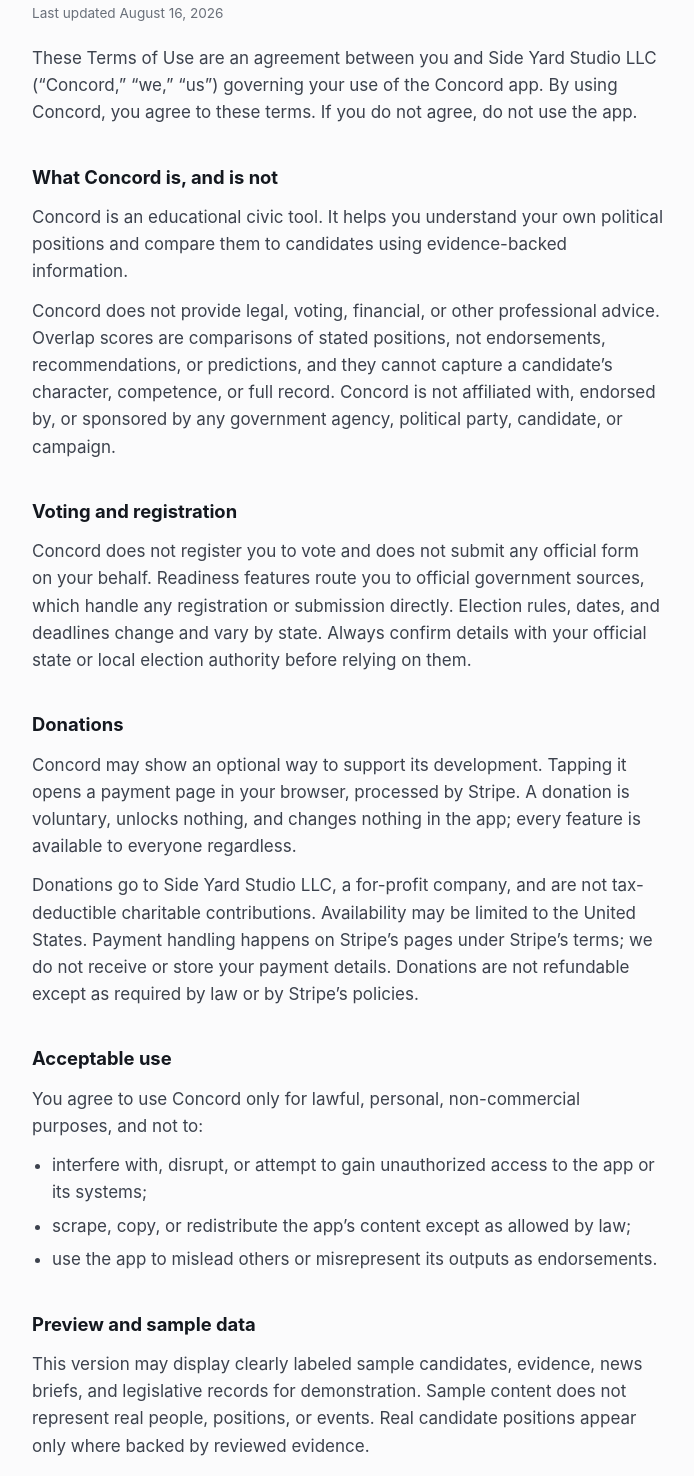
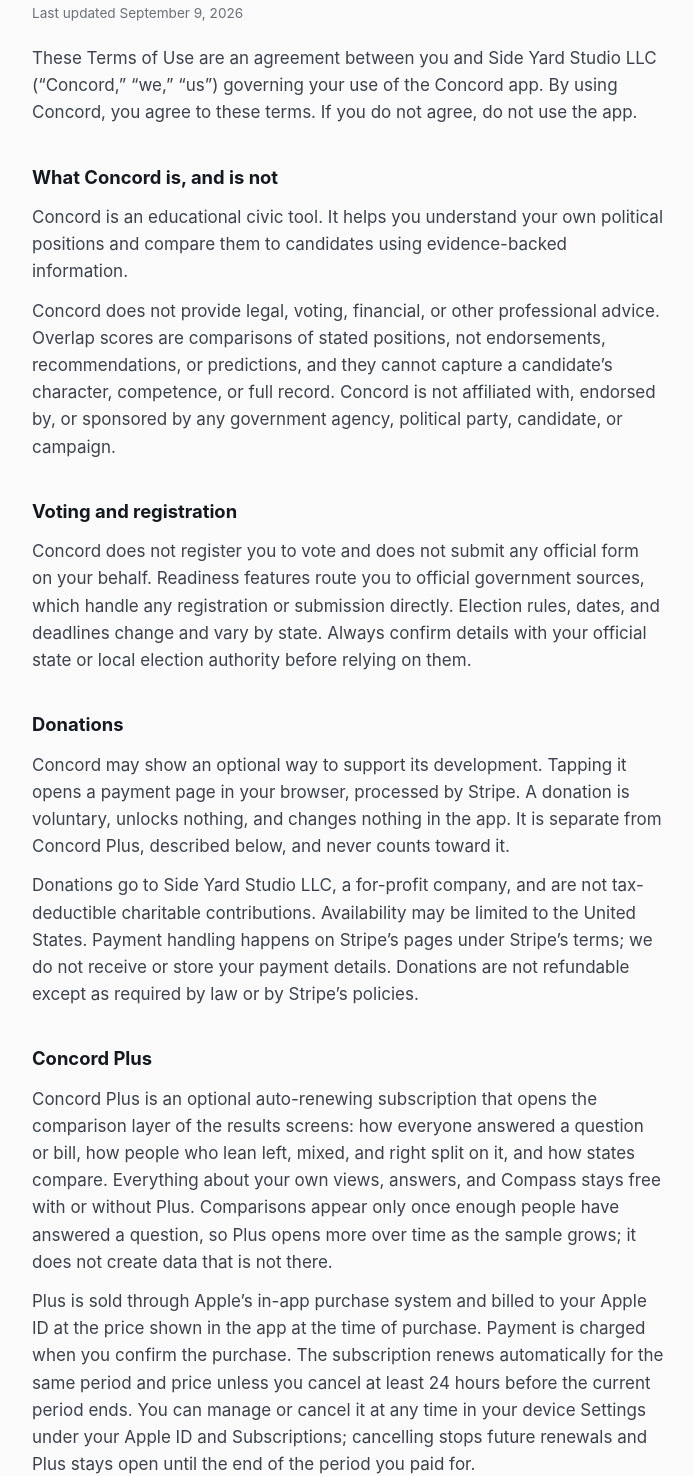
Before and after one commit to GrantMcCauley/concord-legal, a plain HTML site: page terms.html in a window 1280 px wide. Shown: the part 148-1624 px from the top of the page, without its empty margins (292-986 px from the left). Drawn offline with Linux system fonts and the light colour scheme.

Commit message:
Regenerate for Concord Plus: the hosted terms describe an app that sells something
The live Terms of Use said "Last updated August 16, 2026" and contained no
mention of Concord Plus. The App Store listing's Terms of Use link points here,
and Apple requires the document behind that link to disclose an auto-renewing
subscription, so the pages as published described an app that does not exist any
more.

Regenerated from src/data/legal.ts, which has carried the Plus section since
2026-09-09. The substantive changes: Terms gain a Concord Plus section covering
auto-renewal, the 24-hour cancellation rule, where to manage it, Apple's refund
policy and the one free comparison; the Donations clause stops claiming "every
feature is available to everyone regardless", which stopped being true the
moment Plus shipped, and now states that a donation is separate from Plus and
never counts toward it; Privacy gains the Apple purchase paragraph. All four
documents move to September 9, 2026.

Co-Authored-By: Claude Opus 5 (1M context) <noreply@anthropic.com>

```diff
--- a/terms.html
+++ b/terms.html
@@ -31,7 +31,7 @@
 <main>
 <nav><a href="./">Concord legal</a></nav>
 <h1>Terms of Use</h1>
-<p class="updated">Last updated August 16, 2026</p>
+<p class="updated">Last updated September 9, 2026</p>
 <p class="intro">These Terms of Use are an agreement between you and Side Yard Studio LLC (“Concord,” “we,” “us”) governing your use of the Concord app. By using Concord, you agree to these terms. If you do not agree, do not use the app.</p>
 <h2>What Concord is, and is not</h2>
 <p>Concord is an educational civic tool. It helps you understand your own political positions and compare them to candidates using evidence-backed information.</p>
@@ -39,8 +39,12 @@
 <h2>Voting and registration</h2>
 <p>Concord does not register you to vote and does not submit any official form on your behalf. Readiness features route you to official government sources, which handle any registration or submission directly. Election rules, dates, and deadlines change and vary by state. Always confirm details with your official state or local election authority before relying on them.</p>
 <h2>Donations</h2>
-<p>Concord may show an optional way to support its development. Tapping it opens a payment page in your browser, processed by Stripe. A donation is voluntary, unlocks nothing, and changes nothing in the app; every feature is available to everyone regardless.</p>
+<p>Concord may show an optional way to support its development. Tapping it opens a payment page in your browser, processed by Stripe. A donation is voluntary, unlocks nothing, and changes nothing in the app. It is separate from Concord Plus, described below, and never counts toward it.</p>
 <p>Donations go to Side Yard Studio LLC, a for-profit company, and are not tax-deductible charitable contributions. Availability may be limited to the United States. Payment handling happens on Stripe’s pages under Stripe’s terms; we do not receive or store your payment details. Donations are not refundable except as required by law or by Stripe’s policies.</p>
+<h2>Concord Plus</h2>
+<p>Concord Plus is an optional auto-renewing subscription that opens the comparison layer of the results screens: how everyone answered a question or bill, how people who lean left, mixed, and right split on it, and how states compare. Everything about your own views, answers, and Compass stays free with or without Plus. Comparisons appear only once enough people have answered a question, so Plus opens more over time as the sample grows; it does not create data that is not there.</p>
+<p>Plus is sold through Apple’s in-app purchase system and billed to your Apple ID at the price shown in the app at the time of purchase. Payment is charged when you confirm the purchase. The subscription renews automatically for the same period and price unless you cancel at least 24 hours before the current period ends. You can manage or cancel it at any time in your device Settings under your Apple ID and Subscriptions; cancelling stops future renewals and Plus stays open until the end of the period you paid for.</p>
+<p>One comparison may be shown free, once, so you can see what Plus opens before deciding. Refunds are handled by Apple under Apple’s policies. Plus is available on the platforms and in the countries where Apple offers it.</p>
 <h2>Acceptable use</h2>
 <p>You agree to use Concord only for lawful, personal, non-commercial purposes, and not to:</p>
 <ul><li>interfere with, disrupt, or attempt to gain unauthorized access to the app or its systems;</li><li>scrape, copy, or redistribute the app’s content except as allowed by law;</li><li>use the app to mislead others or misrepresent its outputs as endorsements.</li></ul>
```
Also changed, not shown: acknowledgements.html (+1 -1 lines), disclosures.html (+1 -1 lines), privacy.html (+5 -5 lines).
